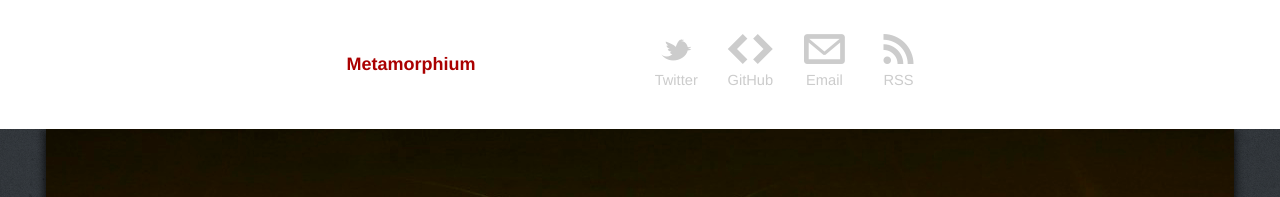
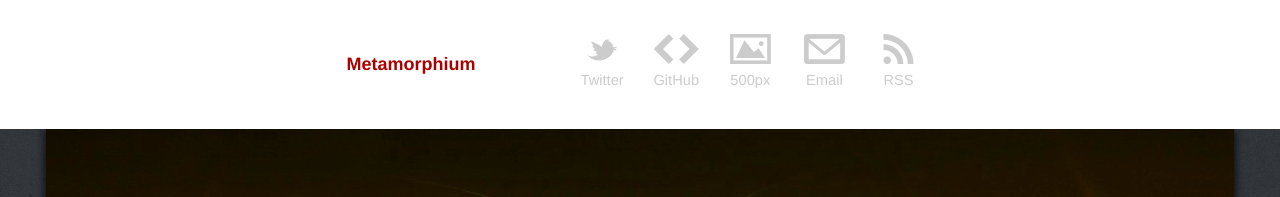
Before and after one commit to neilgupta/neilgupta.github.com, a Jekyll site: the page built from index.html, in a window 1280 px wide. Shown: the top 197 px of the page. Built offline with Jekyll 4.4.1, drawn with Linux system fonts in a browser that asks for light colours.

Commit message:
Updated navbar to add 500px

```diff
--- a/_layouts/default.html
+++ b/_layouts/default.html
@@ -28,20 +28,24 @@
 		<a href="/" title="Metamorphium by Neil Gupta">Metamorphium</a>
 	</div>
 
-    <div id="navbar">
-		<a href="http://twitter.com/neilgupta" title="Follow @neilgupta for my day-to-day thoughts">
+  <div id="navbar">
+		<a href="http://twitter.com/neilgupta" title="Follow @neilgupta for more thoughts">
 		<span class="icon">t</span>
 		Twitter</a>
 
-		<a href="http://github.com/neilgupta" title="Check out my side projects">
+		<a href="http://github.com/neilgupta" title="Check out my projects">
 		<span class="icon">H</span>
 		GitHub</a>
 
-		<a href="mailto:neil@metamorphium.com" title="Have something to say? Shoot me an email">
+    <a href="http://500px.com/neilgupta" title="Look at some of my photography">
+    <span class="icon">I</span>
+    500px</a>
+
+		<a href="mailto:neil@metamorphium.com" title="Say hi!">
 		<span class="icon">@</span>
 		Email</a>
 
-    <a href="/atom.xml" title="Subscribe to the RSS feed!">
+    <a href="/atom.xml" title="Subscribe to the RSS feed">
     <span class="icon">B</span>
     RSS</a>
 	</div>
```
